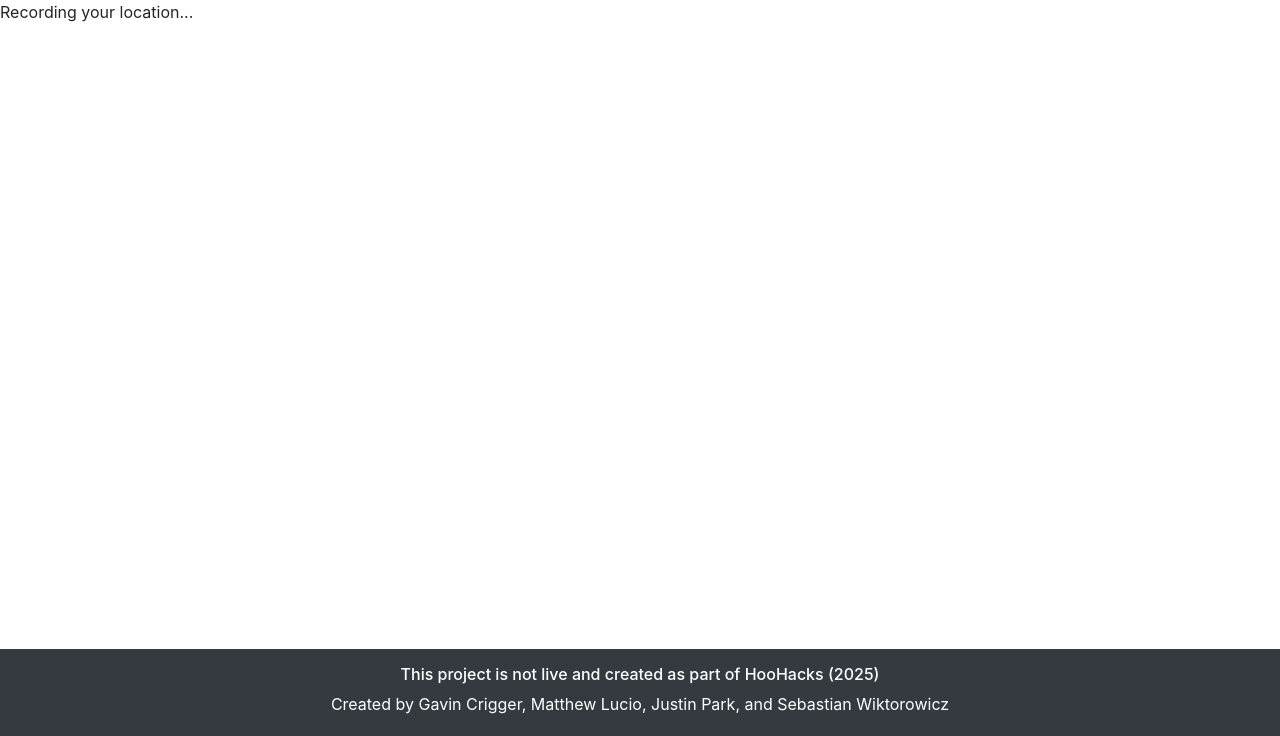
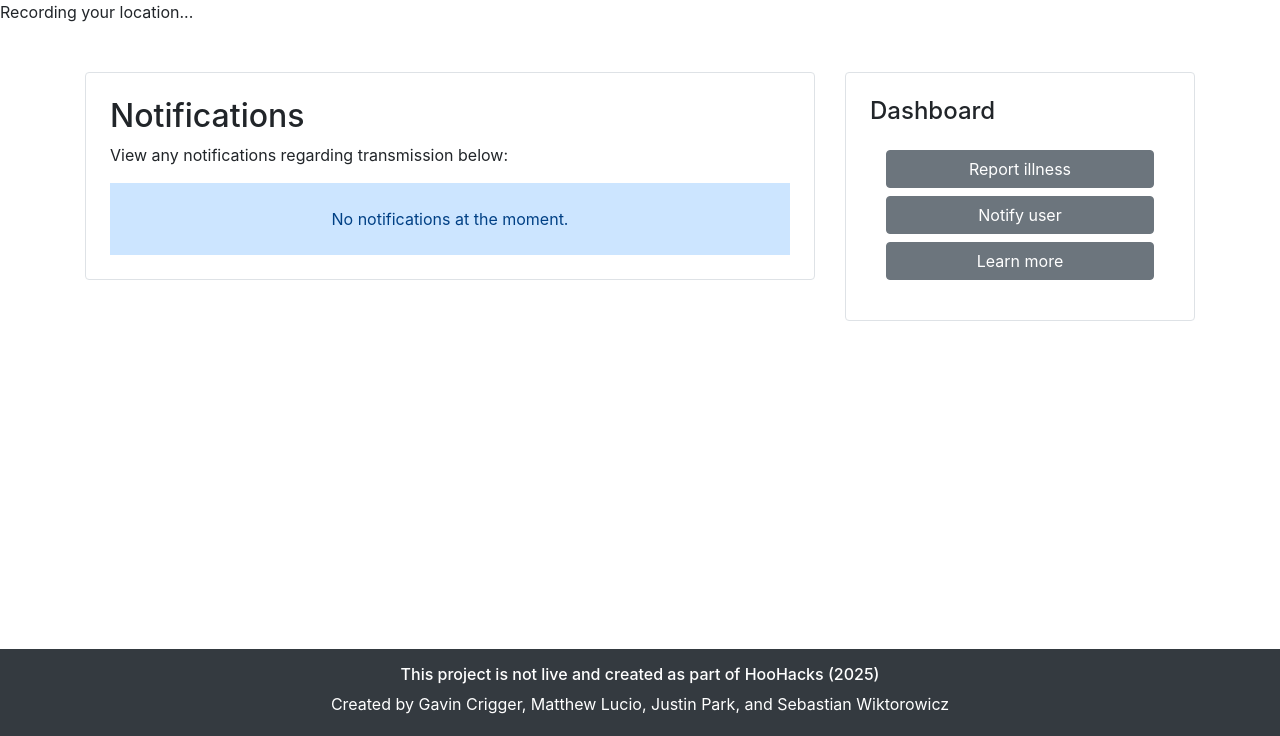
Before and after one commit to MatthewELucio/ContactTracingAppHooHacks, a Django app: template App/templates/index.html in a window 1280 px wide. Shown: the part 64-800 px from the top of the page. Run offline with Django 4.2, Linux system fonts and the light colour scheme; the template is opened without the code that fills it, so the values that code supplies are empty; some libraries are stand-ins or nearby versions.

Commit message:
why do i need to commit this

```diff
--- a/App/templates/index.html
+++ b/App/templates/index.html
@@ -78,4 +78,54 @@ window.onload = function() {
     setInterval(updateUserLocation, 10000);
 };
 </script>
+
+<div class="container mt-5">
+    <div class="row">
+        <div class="col-lg-8 col-md-7">
+            <div class="content-box p-4 border rounded">
+                <h2>Notifications</h2>
+                <p>View any notifications regarding transmission below:</p>
+                <tbody class="p-3">
+                    {% if Notifications %}
+                        {% for notification in Notifications %}
+                            <tr>
+                                <td> {{ notification.date }}</td>
+                                <td> {{ notification.illness }}</td>
+                                <td> {{ notification.viewed}}</td>
+                                <td>
+                                    <a class="btn btn-outline-primary" href="{% url 'App:view_notification' notification_number=notification.pk %}">View</a>
+                                </td>
+                            </tr>
+                        {% endfor %}
+                    {% else %}
+                    <div class = "p-4 alert-primary d-flex justify-content-center">
+                        <tr>
+                            <td>No notifications at the moment.</td>
+                        </tr>
+                    </div>
+                    {% endif %}
+                </tbody>
+            </div>
+        </div>
+
+        <!-- Right Column (Sidebar) -->
+        <div class="col-lg-4 col-md-5">
+            <div class="sidebar-box p-4 border rounded">
+                <h4>Dashboard</h4>
+                <container class="d-flex flex-column m-3 justify-content-center">
+                    <button class="btn btn-secondary mt-2">
+                        <a class="text-white" href="{% url 'App:report_illness' %}">Report illness</a>
+                    </button>
+                    <button class="btn btn-secondary mt-2">
+                        <a class="text-white" href="{% url 'App:notify' %}">Notify user</a>
+                    </button>
+                    <button class="btn btn-secondary mt-2">
+                        <a class="text-white" href="{% url 'App:learn' %}">Learn more</a>
+                    </button>
+                </container>
+            </div>
+        </div>
+    </div>
+</div>
+
 {% endblock %}
```
